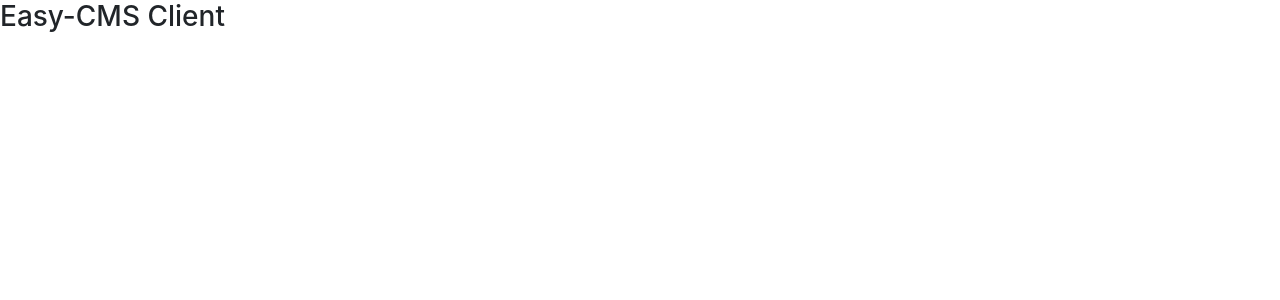
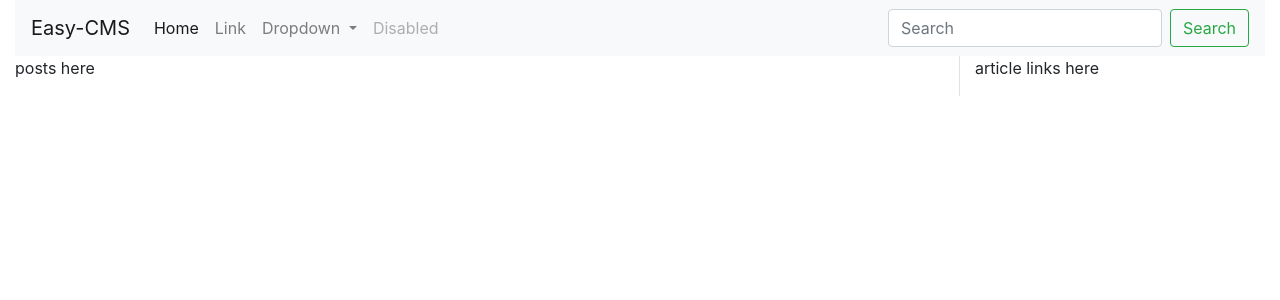
Before and after one commit to malochak/easy-cms, an Angular app in the folder client/: page / in a window 1280 px wide. Shown: the top 300 px of the page. Built offline with nearby package versions, Linux system fonts and the light colour scheme.

Commit message:
basic layout

```diff
--- a/client/src/app/app.component.html
+++ b/client/src/app/app.component.html
@@ -1 +1,4 @@
-<h3>{{title}}</h3>
+<div class="container-fluid">
+  <app-navbar></app-navbar>
+  <app-content></app-content>
+</div>
--- a/client/src/app/app.module.ts
+++ b/client/src/app/app.module.ts
@@ -3,10 +3,14 @@
 
 import { AppRoutingModule } from './app-routing.module';
 import { AppComponent } from './app.component';
+import {NavbarComponent} from './navbar/navbar.component';
+import {ContentComponent} from './content/content.component';
 
 @NgModule({
   declarations: [
-    AppComponent
+    AppComponent,
+    NavbarComponent,
+    ContentComponent
   ],
   imports: [
     BrowserModule,
--- /dev/null
+++ b/client/src/app/content/content.component.html
@@ -0,0 +1,4 @@
+<div class="row">
+  <div class="col-9 border-right"><p>posts here</p></div>
+  <div class="col-3"><p>article links here</p></div>
+</div>
--- /dev/null
+++ b/client/src/app/navbar/navbar.component.html
@@ -0,0 +1,35 @@
+<nav class="navbar navbar-expand-lg navbar-light bg-light">
+  <a class="navbar-brand" href="#">Easy-CMS</a>
+  <button class="navbar-toggler" type="button" data-toggle="collapse" data-target="#navbarSupportedContent" aria-controls="navbarSupportedContent" aria-expanded="false" aria-label="Toggle navigation">
+    <span class="navbar-toggler-icon"></span>
+  </button>
+
+  <div class="collapse navbar-collapse" id="navbarSupportedContent">
+    <ul class="navbar-nav mr-auto">
+      <li class="nav-item active">
+        <a class="nav-link" href="/home">Home<span class="sr-only">(current)</span></a>
+      </li>
+      <li class="nav-item">
+        <a class="nav-link" href="/settings">Link</a>
+      </li>
+      <li class="nav-item dropdown">
+        <a class="nav-link dropdown-toggle" href="#" id="navbarDropdown" role="button" data-toggle="dropdown" aria-haspopup="true" aria-expanded="false">
+          Dropdown
+        </a>
+        <div class="dropdown-menu" aria-labelledby="navbarDropdown">
+          <a class="dropdown-item" href="#">Action</a>
+          <a class="dropdown-item" href="#">Another action</a>
+          <div class="dropdown-divider"></div>
+          <a class="dropdown-item" href="#">Something else here</a>
+        </div>
+      </li>
+      <li class="nav-item">
+        <a class="nav-link disabled" href="#" tabindex="-1" aria-disabled="true">Disabled</a>
+      </li>
+    </ul>
+    <form class="form-inline my-2 my-lg-0">
+      <input class="form-control mr-sm-2" type="search" placeholder="Search" aria-label="Search">
+      <button class="btn btn-outline-success my-2 my-sm-0" type="submit">Search</button>
+    </form>
+  </div>
+</nav>
```
Also changed, not shown: client/src/app/content/content.component.ts (added, +9 -0 lines), client/src/app/navbar/navbar.component.ts (added, +9 -0 lines).
